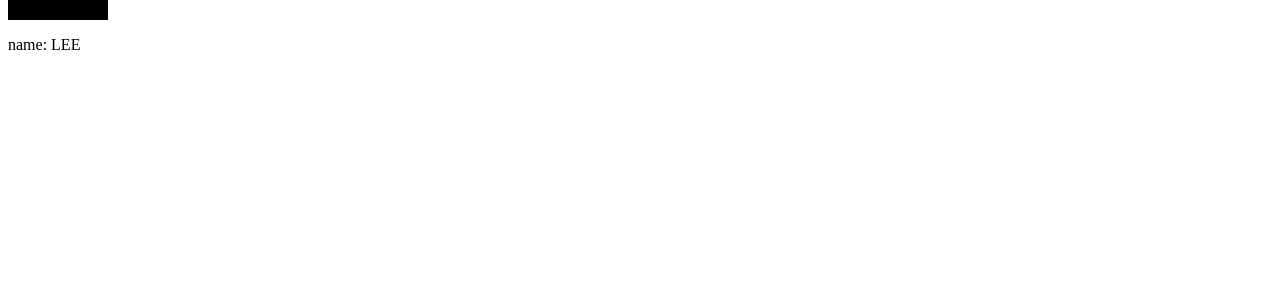
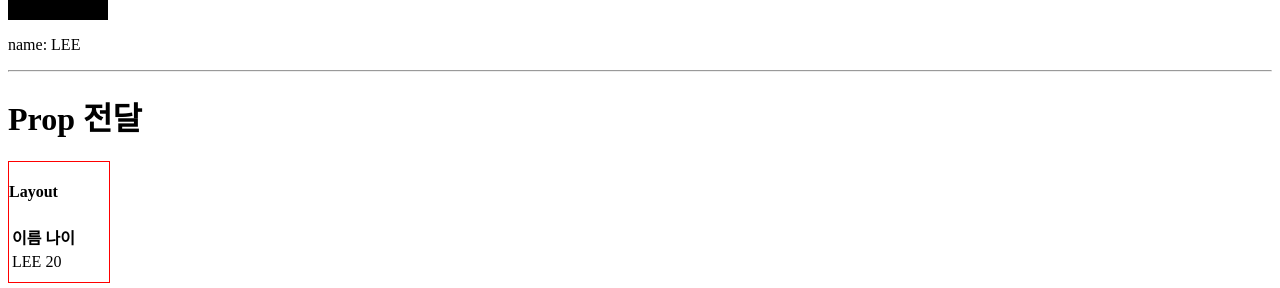
Before and after one commit to KimJiHu0/React, a React (Vite) app: page / in a window 1280 px wide. Shown: the part 1437-1725 px from the top of the page. Before the commit the page ends 1507 px from the top, so only its background shows below. Built offline with nearby package versions, Linux system fonts and the light colour scheme.

Commit message:
JSX Props

```diff
--- a/src/App.tsx
+++ b/src/App.tsx
@@ -2,8 +2,10 @@
 import Gallery, { Profile } from './components/ImportExport/Gallery';
 // 여러 개의 컴포넌트가 있는 경우 대표 component만 import하여 아래처럼 컴포넌트명.함수명 으로 불러서 사용할 수 있다.
 import { Input } from './components/ImportExport/Input';
+import Card from './components/JSXMarkup/Card';
+import Layout from './components/Props/Layout';
+import Table from './components/Props/Table';
 
-import Card from './components/JSXMarkup/Card';
 export default function App() {
     const user = {
         name: 'LEE',
@@ -28,6 +30,11 @@ export default function App() {
             <hr />
             <h1>JSX 마크업</h1>
             <Card user={user} />
+            <hr />
+            <h1>Prop 전달</h1>
+            <Layout>
+                <Table {...user} />
+            </Layout>
         </>
     );
 }
--- /dev/null
+++ b/src/components/Props/Layout.tsx
@@ -0,0 +1,8 @@
+export default function Layout({ children }) {
+    return (
+        <div style={{ border: '1px solid red', width: 100, height: 120 }}>
+            <h4>Layout</h4>
+            {children}
+        </div>
+    );
+}
--- /dev/null
+++ b/src/components/Props/Table.tsx
@@ -0,0 +1,20 @@
+export default function Table({ name = '이름없음', age = 0 }) {
+    return (
+        <>
+            <table>
+                <thead>
+                    <tr>
+                        <th>이름</th>
+                        <th>나이</th>
+                    </tr>
+                </thead>
+                <tbody>
+                    <tr>
+                        <td>{name}</td>
+                        <td>{age}</td>
+                    </tr>
+                </tbody>
+            </table>
+        </>
+    );
+}
```
